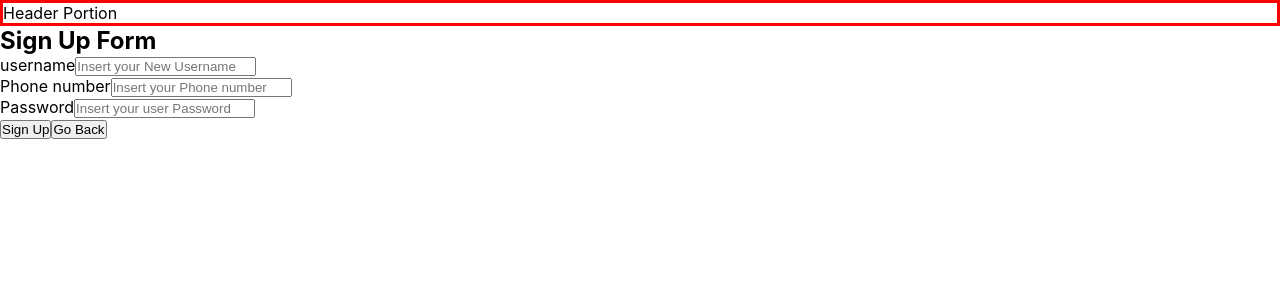
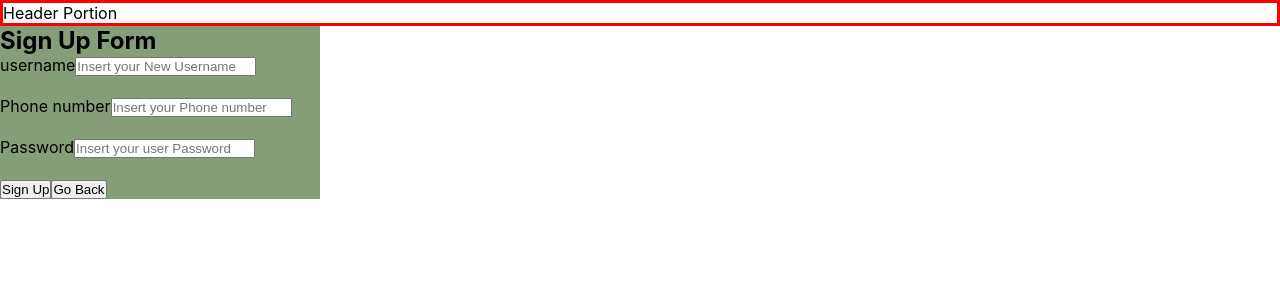
Before and after one commit to build-week-ft-water-my-plants-4/front-end, a React (Create React App) app in the folder water-my-plants/: page /sign-up in a window 1280 px wide. Shown: the top 300 px of the page. Built offline with nearby package versions, Linux system fonts and the light colour scheme.

Commit message:
added display:flex to the form

```diff
--- a/water-my-plants/src/components/Sign Up/SignUp.js
+++ b/water-my-plants/src/components/Sign Up/SignUp.js
@@ -1,7 +1,15 @@
 import React, {useState} from 'react';
 import {Link} from 'react-router-dom';
+import styled from 'styled-components'
 
 function SignUp(props) {
+    const StyledSignupForm=styled.form`
+    display:flex;
+    flex-direction:column;
+
+    background-color:#869D7A;
+    width:25%;
+    `
     const initialSignupValues={
         username:"",
         phonenumber:"",
@@ -21,7 +29,7 @@ function SignUp(props) {
     }
 
     return (
-        <form onSubmit={onSubmit}>
+        <StyledSignupForm onSubmit={onSubmit}>
                 <h2>Sign Up Form</h2>
                 <label>username
                     <input
@@ -53,9 +61,12 @@ function SignUp(props) {
                     />
                 </label>
                 <br/>
+                <div>
+
                 <input type='submit' value="Sign Up"></input>
                 <Link to="/login"><button>Go Back</button></Link>
-            </form>
+                </div>
+            </StyledSignupForm>
 
 
     );
```
